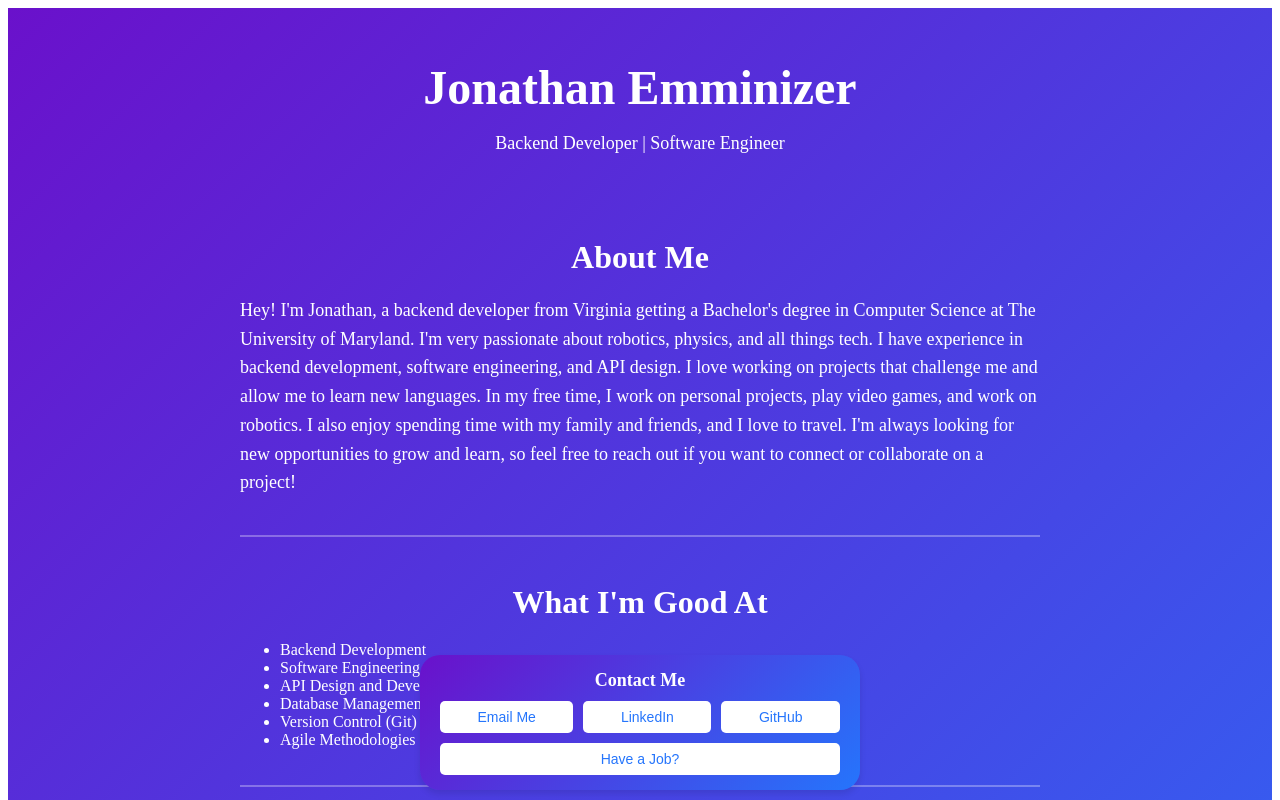
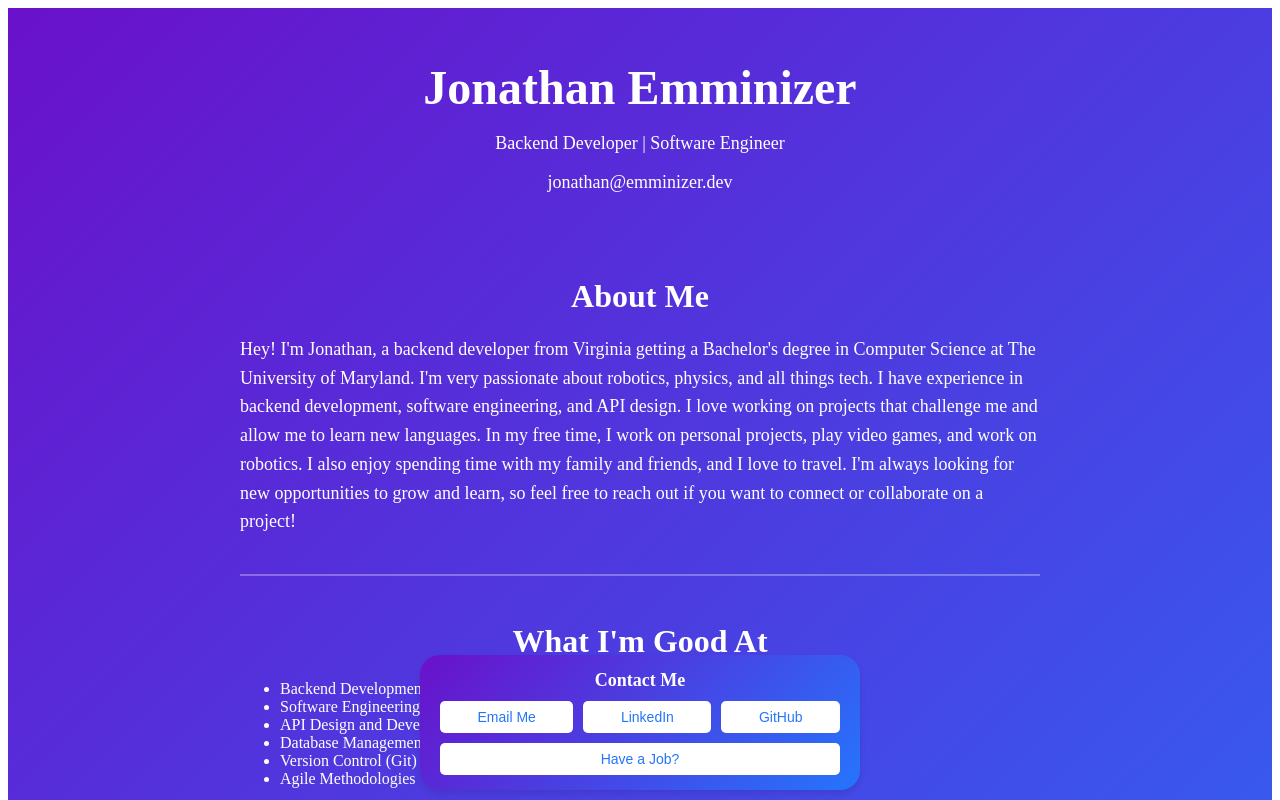
Before and after one commit to jemminiz/jemminiz.github.io, a Vue app: page /portfolio in a window 1280 px wide. Shown: the top 800 px of the page. Built offline with nearby package versions, Linux system fonts and the light colour scheme.

Commit message:
Added email to top bar. Cleaned up package.json

```diff
--- a/package.json
+++ b/package.json
@@ -5,8 +5,7 @@
   "scripts": {
     "dev": "vite",
     "build": "vite build",
-    "preview": "vite preview",
-    "deploy": "vite build && gh-pages -d dist -r https://github.com/jemminiz/jemminiz.github.io.git"
+    "preview": "vite preview"
   },
   "dependencies": {
     "vue": "^3.4.0",
--- a/src/views/Portfolio.vue
+++ b/src/views/Portfolio.vue
@@ -3,6 +3,7 @@
     <header class="header">
       <h1>Jonathan Emminizer</h1>
       <p>Backend Developer | Software Engineer</p>
+      <p>jonathan@emminizer.dev</p>
     </header>
     <section class="about-me">
       <h2>About Me</h2>
@@ -48,7 +49,7 @@
     <section class="contact">
       <h2>Contact Me</h2>
       <div class="contact-buttons">
-        <button @click="openLink('mailto:jonathan.emminizer@yahoo.com')">Email Me</button>
+        <button @click="openLink('mailto:jonathan@emminizer.dev')">Email Me</button>
         <button @click="openLink('https://linkedin.com/in/jemminiz')">LinkedIn</button>
         <button @click="openLink('https://github.com/jemminiz')">GitHub</button>
         <button @click="openLink('https://www.fiverr.com/jemminiz/help-bring-your-application-to-life')">Have a Job?</button>
```
